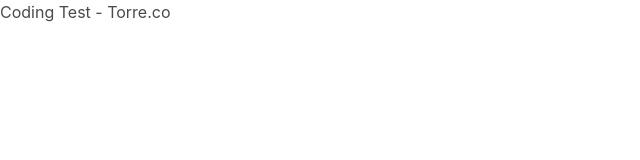
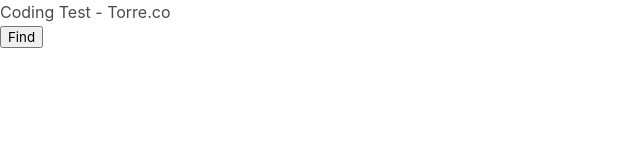
Before and after one commit to krincona/Torre_Test, a Vue app: page / in a window 1280 px wide. Shown: the top 160 px of the page, without its empty margins (0-640 px from the left). Built offline with nearby package versions, Linux system fonts and the light colour scheme.

Commit message:
adds data requests from API Sample Rick and Morty API

```diff
--- a/src/App.vue
+++ b/src/App.vue
@@ -1,11 +1,33 @@
 <template>
   <div id="app">
     <h1>Coding Test - Torre.co</h1>
+    <button v-on:click="fetch">Find</button>
   </div>
 </template>
 
 <script>
+import axios from "axios";
+
 export default {
   name: "App",
-};
+  data: function () {
+    return {
+      information: []
+    }
+  },
+  methods: {
+    fetch() {
+      //const headers = { "Content-Type": "application/json" };
+      let result = axios
+        .get("https://rickandmortyapi.com/api/character")
+        .then(res => {
+          this.information = res.data.results
+          //console.log(res.data);
+        })
+        .catch(err => {
+          console.log(err);
+        })
+      }
+    }
+  };
 </script>
```
